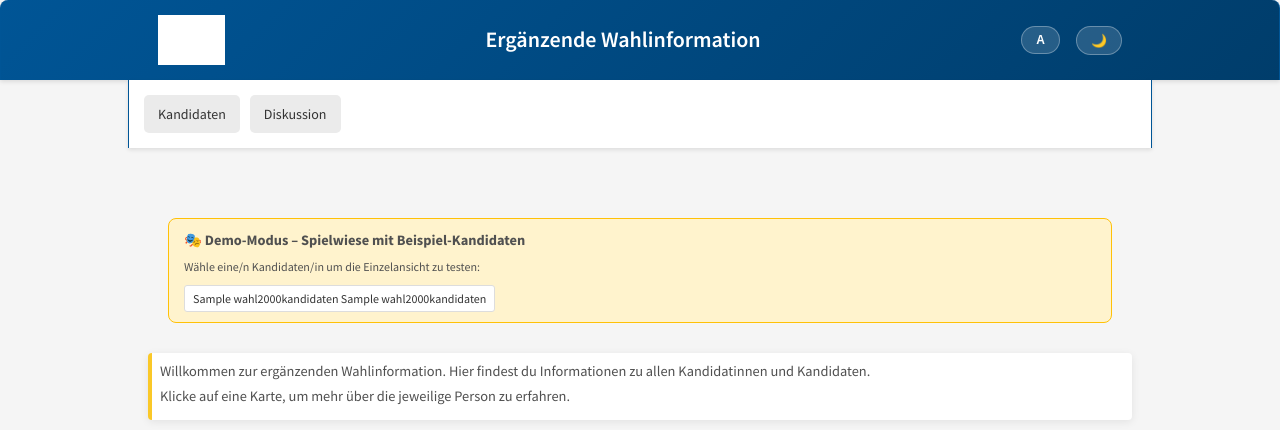
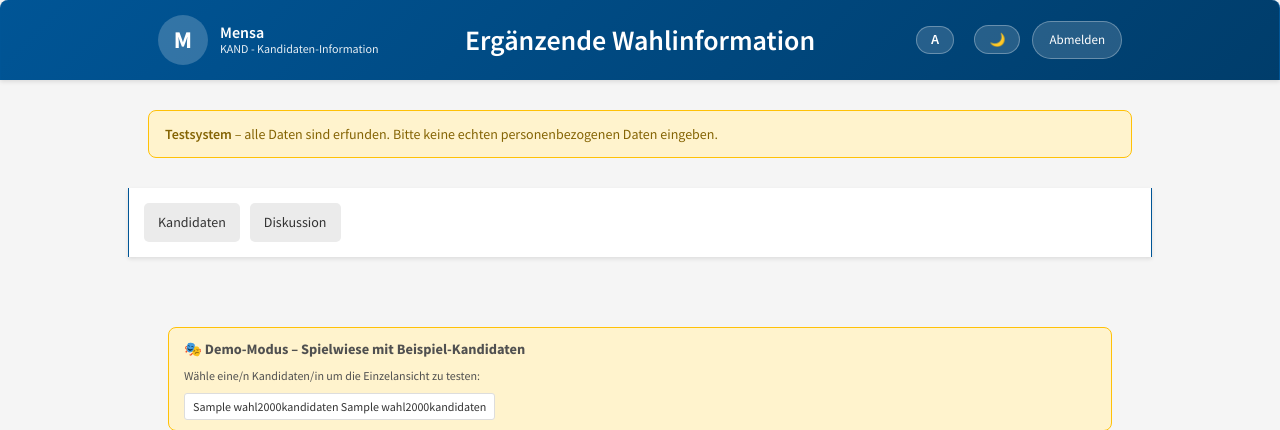
Before and after one commit to zurgo42/Wahlinfo, a PHP site: page / in a window 1280 px wide. Shown: the top 430 px of the page. Run offline with PHP 8.4, Linux system fonts and the light colour scheme; data comes from the database, SQL or seed files in the repository; tables that the repository leaves empty hold one stand-in row (values such as "Sample post"); some libraries are stand-ins or nearby versions; grey boxes are pictures that could not be loaded.

Commit message:
Header überall: 3-Spalten-Layout wie MISS
- header.php: Logo/Circle + Org links, Titel mitte, Logout rechts
- Gelbes Testsystem-Banner
- CSS in style.css für alle Seiten
- Einheitliches Layout auf allen Seiten

Co-Authored-By: Claude Sonnet 4.5 <noreply@anthropic.com>
Claude-Session: https://claude.ai/code/session_0154JCnhajKo3M9c6PX2a7FA

```diff
--- a/css/style.css
+++ b/css/style.css
@@ -157,6 +157,93 @@ body.dark-mode .dark-mode-toggle:hover {
     color: white;
 }
 
+/* Header 3-spaltig wie MISS */
+.header-dreiteilig {
+    display: grid;
+    grid-template-columns: 1fr auto 1fr;
+    align-items: center;
+    gap: 20px;
+}
+
+.header-brand {
+    display: flex;
+    align-items: center;
+    gap: 12px;
+}
+
+.header-brand .org-name {
+    font-weight: 600;
+    font-size: 16px;
+    line-height: 1.2;
+}
+
+.header-brand .app-name {
+    font-size: 12px;
+    opacity: 0.9;
+    line-height: 1.2;
+}
+
+.logo-circle {
+    width: 50px;
+    height: 50px;
+    border-radius: 50%;
+    background: rgba(255,255,255,0.2);
+    color: white;
+    display: flex;
+    align-items: center;
+    justify-content: center;
+    font-size: 24px;
+    font-weight: 700;
+    flex-shrink: 0;
+}
+
+.header-mitte {
+    text-align: center;
+}
+
+.header-mitte h1 {
+    font-size: 28px;
+    font-weight: 600;
+    margin: 0;
+}
+
+.header-rechts {
+    display: flex;
+    align-items: center;
+    gap: 12px;
+    justify-content: flex-end;
+}
+
+.logout-btn {
+    background: rgba(255,255,255,0.15);
+    color: white;
+    padding: 8px 16px;
+    border-radius: 20px;
+    text-decoration: none;
+    font-size: 13px;
+    transition: all 0.2s;
+    border: 1px solid rgba(255,255,255,0.3);
+}
+
+.logout-btn:hover {
+    background: rgba(255,255,255,0.25);
+}
+
+/* Testsystem-Banner (gelb) */
+.testsystem-banner {
+    background: #fff3cd;
+    border: 1px solid #ffc107;
+    border-radius: 8px;
+    padding: 12px 16px;
+    font-size: 14px;
+    color: #856404;
+    margin-bottom: 10px;
+}
+
+.testsystem-banner strong {
+    font-weight: 600;
+}
+
 /* Navigation - Einheitlich mit Sitzungsverwaltung */
 .main-nav {
     background: white;
--- a/includes/header.php
+++ b/includes/header.php
@@ -28,22 +28,55 @@
         }
     </script>
 
+    <?php
+    // Organisation aus Einstellungen
+    $orgName = getSetting('ORG_NAME', KAND_ORG_NAME);
+    $orgLogo = getSetting('LOGO_DATEI', KAND_ORG_LOGO);
+    $hasLogo = !empty($orgLogo) && file_exists($orgLogo);
+    ?>
+
     <header class="header">
-        <div class="header-inner">
-            <img src="<?php echo escape(getSetting('LOGO_DATEI', '../logo_mensa.png')); ?>" alt="Logo" class="header-logo">
-            <div class="header-center">
-                <h1><?php echo isset($pageTitle) ? escape($pageTitle) : 'Kandidaten-Information'; ?></h1>
+        <div class="header-inner header-dreiteilig">
+            <!-- Links: Logo + Organisation + App-Name -->
+            <div class="header-brand">
+                <?php if ($hasLogo): ?>
+                    <img src="<?php echo escape($orgLogo); ?>" alt="Logo" class="header-logo">
+                <?php else:
+                    // Kreis-Logo mit Initial wie MISS
+                    $initial = strtoupper(substr($orgName, 0, 1));
+                ?>
+                    <div class="logo-circle"><?php echo $initial; ?></div>
+                <?php endif; ?>
+                <div>
+                    <div class="org-name"><?php echo escape($orgName); ?></div>
+                    <div class="app-name">KAND - Kandidaten-Information</div>
+                </div>
             </div>
-            <div style="display: flex; gap: 8px; align-items: center;">
+
+            <!-- Mitte: Seitentitel -->
+            <div class="header-mitte">
+                <h1><?php echo isset($pageTitle) ? escape($pageTitle) : 'KAND'; ?></h1>
+            </div>
+
+            <!-- Rechts: Toggles + Logout -->
+            <div class="header-rechts">
                 <button class="font-size-toggle" onclick="toggleFontSize()" title="Schriftgröße ändern">
                     <span class="font-icon">A</span>
                 </button>
                 <button class="dark-mode-toggle" onclick="toggleDarkMode()" title="Dark Mode umschalten">
                     <span class="toggle-icon">🌙</span>
                 </button>
+                <a href="logout.php" class="logout-btn">Abmelden</a>
             </div>
         </div>
     </header>
+
+    <!-- Gelbes Testsystem-Banner -->
+    <div class="container" style="margin-top: 10px;">
+        <div class="testsystem-banner">
+            <strong>Testsystem</strong> – alle Daten sind erfunden. Bitte keine echten personenbezogenen Daten eingeben.
+        </div>
+    </div>
 
     <!-- Navigation -->
     <nav class="main-nav">
```
